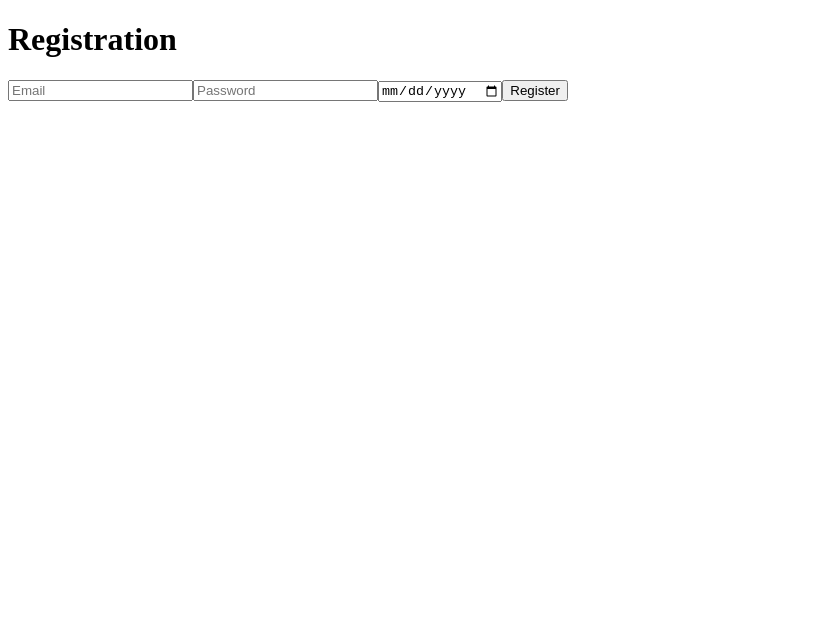
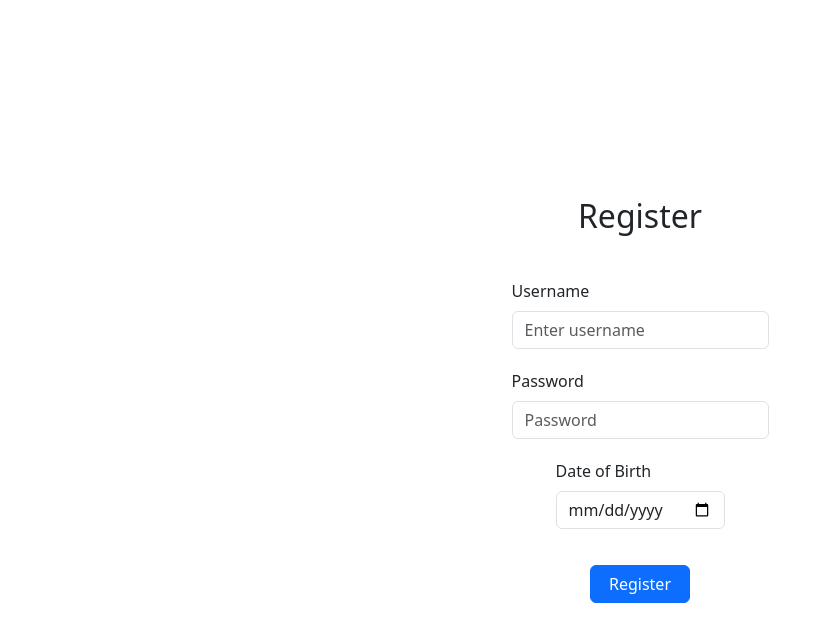
Before and after one commit to praveenvoonna/samson-kt-elektronik-weather-app, a React (Create React App) app in the folder frontend/: page /register in a window 1280 px wide. Shown: the top 642 px of the page, without its empty margins (0-824 px from the left). Built offline with nearby package versions, Linux system fonts and the light colour scheme; the HTML template or start-up script is replaced by a standard one.

Commit message:
changes in frontend code

```diff
--- a/frontend/src/App.js
+++ b/frontend/src/App.js
@@ -1,21 +1,23 @@
-import React from 'react';
-import { BrowserRouter as Router, Switch, Route } from 'react-router-dom';
-import Home from './screens/Home';
-import Login from './components/Login';
-import Registration from './components/Registration';
-import Weather from './components/Weather';
+import React, { useState, useEffect } from "react";
+import { BrowserRouter as Router, Routes, Route } from "react-router-dom";
+import Home from "./screens/Home";
+import Login from "./components/Login";
+import Registration from "./components/Registration";
+import Weather from "./components/Weather";
+import Dashboard from "./screens/Dashboard"
+
 
 function App() {
+
   return (
     <Router>
-      <div>
-        <Switch>
-          <Route path="/" exact component={Home} />
-          <Route path="/login" component={Login} />
-          <Route path="/register" component={Registration} />
-          <Route path="/weather" component={Weather} />
-        </Switch>
-      </div>
+      <Routes>
+        <Route path="/login" Component={Login} />
+        <Route path="/register" Component={Registration} />
+        <Route path="/weather" Component={Weather} />
+        <Route path="/dashboard" Component={Dashboard} />
+        <Route path="/" exact Component={Home} />
+      </Routes>
     </Router>
   );
 }
--- /dev/null
+++ b/frontend/src/components/Login.css
@@ -0,0 +1,33 @@
+.login-container {
+    display: flex;
+    flex-direction: column;
+    align-items: center;
+    justify-content: center;
+    height: 100vh;
+  }
+
+  .login-container h2 {
+    margin-bottom: 1.5rem;
+  }
+
+  form {
+    display: flex;
+    flex-direction: column;
+    width: 300px;
+  }
+
+  form label {
+    margin-bottom: 0.5rem;
+  }
+
+  form input {
+    padding: 0.5rem;
+    margin-bottom: 1rem;
+  }
+
+  form button {
+    padding: 0.5rem;
+    width: 100px;
+    align-self: center;
+    margin-top: 1rem;
+  }
--- a/frontend/src/components/Login.js
+++ b/frontend/src/components/Login.js
@@ -1,21 +1,82 @@
-import React, { useState } from 'react';
+import React, { useState } from "react";
+import { Form, Button } from "react-bootstrap";
+import axios from "axios";
+import { useNavigate } from "react-router-dom";
+import "./Login.css";
 
 const Login = () => {
-    const [username, setUsername] = useState('');
-    const [password, setPassword] = useState('');
+  const [username, setUsername] = useState("");
+  const [password, setPassword] = useState("");
+  const [token, setToken] = useState("");
+  const [errMessage, setError] = useState("");
 
-    const handleLogin = () => {
-        // Implement login logic here
+  const navigate = useNavigate();
+  const navigateToDashboard = () => {
+    navigate("/dashboard");
+  };
+  const handleSubmit = async (e) => {
+    e.preventDefault();
+
+    const data = {
+      username: username,
+      password: password,
     };
 
-    return (
-        <div>
-            <h1>Login</h1>
-            <input type="text" placeholder="Username" value={username} onChange={(e) => setUsername(e.target.value)} />
-            <input type="password" placeholder="Password" value={password} onChange={(e) => setPassword(e.target.value)} />
-            <button onClick={handleLogin}>Login</button>
-        </div>
-    );
+    try {
+      const response = await axios.post("http://localhost:8080/login", data, {
+        headers: {
+          "Content-Type": "application/json",
+        },
+      });
+
+      console.log(response.data);
+      setToken(response.data.token);
+      sessionStorage.setItem("token", response.data.token);
+      navigateToDashboard();
+    } catch (error) {
+      console.error("Error:", error);
+      setError("Login failed");
+    }
+  };
+
+  return (
+    <>
+      <div className="login-container">
+        <h2>Login</h2>
+        <Form onSubmit={handleSubmit}>
+          {/* username */}
+          <Form.Group controlId="formBasicUsername">
+            <Form.Label>Username</Form.Label>
+            <Form.Control
+              type="text"
+              name="username"
+              value={username}
+              onChange={(e) => setUsername(e.target.value)}
+              placeholder="Enter username"
+            />
+          </Form.Group>
+
+          {/* password */}
+          <Form.Group controlId="formBasicPassword">
+            <Form.Label>Password</Form.Label>
+            <Form.Control
+              type="password"
+              name="password"
+              value={password}
+              onChange={(e) => setPassword(e.target.value)}
+              placeholder="Password"
+            />
+          </Form.Group>
+
+          {/* submit button */}
+          <Button variant="primary" type="submit">
+            Login
+          </Button>
+          {errMessage ? <h1>{errMessage}</h1> : null}
+        </Form>
+      </div>
+    </>
+  );
 };
 
 export default Login;
--- /dev/null
+++ b/frontend/src/components/Registration.css
@@ -0,0 +1,33 @@
+.register-container {
+    display: flex;
+    flex-direction: column;
+    align-items: center;
+    justify-content: center;
+    height: 100vh;
+  }
+
+  .register-container h2 {
+    margin-bottom: 1.5rem;
+  }
+
+  form {
+    display: flex;
+    flex-direction: column;
+    width: 300px;
+  }
+
+  form label {
+    margin-bottom: 0.5rem;
+  }
+
+  form input {
+    padding: 0.5rem;
+    margin-bottom: 1rem;
+  }
+
+  form button {
+    padding: 0.5rem;
+    width: 100px;
+    align-self: center;
+    margin-top: 1rem;
+  }
--- a/frontend/src/components/Registration.js
+++ b/frontend/src/components/Registration.js
@@ -1,23 +1,95 @@
-import React, { useState } from 'react';
+import React, { useState } from "react";
+import { Form, Button } from "react-bootstrap";
+import axios from "axios";
+import { useNavigate } from "react-router-dom";
+import "./Registration.css";
 
-const Registration = () => {
-    const [email, setEmail] = useState('');
-    const [password, setPassword] = useState('');
-    const [dateOfBirth, setDateOfBirth] = useState('');
+const Register = () => {
+  const [username, setUsername] = useState("");
+  const [password, setPassword] = useState("");
+  const [dateOfBirth, setDateOfBirth] = useState("");
+  const [token, setToken] = useState("");
+  const [errMessage, setError] = useState("");
 
-    const handleRegistration = () => {
-        // Implement registration logic here
+  const navigate = useNavigate();
+  const navigateToDashboard = () => {
+    navigate("/dashboard");
+  };
+
+  const handleSubmit = async (e) => {
+    e.preventDefault();
+
+    const data = {
+      username: username,
+      password: password,
+      date_of_birth: dateOfBirth,
     };
 
-    return (
-        <div>
-            <h1>Registration</h1>
-            <input type="email" placeholder="Email" value={email} onChange={(e) => setEmail(e.target.value)} />
-            <input type="password" placeholder="Password" value={password} onChange={(e) => setPassword(e.target.value)} />
-            <input type="date" placeholder="Date of Birth" value={dateOfBirth} onChange={(e) => setDateOfBirth(e.target.value)} />
-            <button onClick={handleRegistration}>Register</button>
-        </div>
-    );
+    try {
+      const response = await axios.post("http://localhost:8080/register", data, {
+        headers: {
+          "Content-Type": "application/json",
+        },
+      });
+
+      console.log(response.data);
+      setToken(response.data.token);
+      sessionStorage.setItem("token", response.data.token);
+      navigateToDashboard();
+    } catch (error) {
+      console.error("Error:", error);
+      setError("Registration failed");
+    }
+  };
+
+  return (
+    <>
+      <div className="register-container">
+        <h2>Register</h2>
+        <Form onSubmit={handleSubmit}>
+          {/* username */}
+          <Form.Group controlId="formBasicUsername">
+            <Form.Label>Username</Form.Label>
+            <Form.Control
+              type="text"
+              name="username"
+              value={username}
+              onChange={(e) => setUsername(e.target.value)}
+              placeholder="Enter username"
+            />
+          </Form.Group>
+
+          {/* password */}
+          <Form.Group controlId="formBasicPassword">
+            <Form.Label>Password</Form.Label>
+            <Form.Control
+              type="password"
+              name="password"
+              value={password}
+              onChange={(e) => setPassword(e.target.value)}
+              placeholder="Password"
+            />
+          </Form.Group>
+
+          {/* date of birth */}
+          <Form.Group controlId="formBasicDate">
+            <Form.Label>Date of Birth</Form.Label>
+            <Form.Control
+              type="date"
+              value={dateOfBirth}
+              onChange={(e) => setDateOfBirth(e.target.value)}
+              placeholder="Date of Birth"
+            />
+          </Form.Group>
+
+          {/* submit button */}
+          <Button variant="primary" type="submit">
+            Register
+          </Button>
+        </Form>
+      </div>
+    </>
+  );
 };
 
-export default Registration;
+export default Register;
--- a/frontend/src/components/Weather.js
+++ b/frontend/src/components/Weather.js
@@ -1,34 +1,23 @@
-import React, { useState } from 'react';
-import axios from 'axios';
+import React from "react";
 
-const Weather = () => {
-    const [city, setCity] = useState('');
-    const [weatherData, setWeatherData] = useState(null);
-    const apiKey = "ceb1a1a71184d74a1238a6a81ecf1d0f"
-
-    const handleSearch = () => {
-        // Implement weather search logic here
-        axios.get(`https://api.openweathermap.org/data/2.5/weather?q=${city}&appid=${apiKey}`)
-            .then(response => {
-                setWeatherData(response.data);
-            })
-            .catch(error => {
-                console.error(error);
-            });
-    };
-
-    return (
-        <div>
-            <h1>Current Weather and History</h1>
-            <input type="text" placeholder="City Name" value={city} onChange={(e) => setCity(e.target.value)} />
-            <button onClick={handleSearch}>Search</button>
-            {weatherData && (
-                <div>
-                    {/* Display weather data in tabular form */}
-                </div>
-            )}
-        </div>
-    );
+const Weather = ({ weatherData }) => {
+  return (
+    <div>
+      <h3>Weather Information for {weatherData.name}</h3>
+      <p>Coordinates: {weatherData.coord.lat} (Latitude), {weatherData.coord.lon} (Longitude)</p>
+      <p>Weather: {weatherData.weather[0].main} - {weatherData.weather[0].description}</p>
+      <p>Temperature: {weatherData.main.temp} Kelvin</p>
+      <p>Feels Like: {weatherData.main.feels_like} Kelvin</p>
+      <p>Minimum Temperature: {weatherData.main.temp_min} Kelvin</p>
+      <p>Maximum Temperature: {weatherData.main.temp_max} Kelvin</p>
+      <p>Pressure: {weatherData.main.pressure} hPa</p>
+      <p>Humidity: {weatherData.main.humidity}%</p>
+      <p>Wind Speed: {weatherData.wind.speed} m/s</p>
+      <p>Cloudiness: {weatherData.clouds.all}%</p>
+      <p>Sunrise Time: {new Date(weatherData.sys.sunrise * 1000).toLocaleTimeString()}</p>
+      <p>Sunset Time: {new Date(weatherData.sys.sunset * 1000).toLocaleTimeString()}</p>
+    </div>
+  );
 };
 
 export default Weather;
--- /dev/null
+++ b/frontend/src/screens/Dashboard.css
@@ -0,0 +1,52 @@
+.dashboard-container {
+    display: flex;
+    flex-direction: column;
+    align-items: center;
+    margin-top: 20px;
+  }
+
+  .dashboard-container h2 {
+    margin-bottom: 20px;
+  }
+
+  button {
+    margin-top: 20px;
+  }
+
+  form {
+    display: flex;
+    flex-direction: column;
+    align-items: center;
+    margin-top: 20px;
+  }
+
+  form label {
+    margin-bottom: 10px;
+  }
+
+  form input {
+    padding: 10px;
+    margin-bottom: 20px;
+  }
+
+  .table {
+    width: 60%;
+    margin-top: 40px;
+    border-collapse: collapse;
+  }
+
+  th,
+  td {
+    border: 1px solid #dddddd;
+    text-align: left;
+    padding: 8px;
+  }
+
+  th {
+    background-color: #f2f2f2;
+  }
+
+  h3 {
+    margin-top: 40px;
+    margin-bottom: 20px;
+  }
--- /dev/null
+++ b/frontend/src/screens/Dashboard.js
@@ -0,0 +1,137 @@
+import React, { useState, useEffect } from "react";
+import { Form, Button } from "react-bootstrap";
+import axios from "axios";
+import Weather from "../components/Weather";
+import { useNavigate } from "react-router-dom";
+import "./Dashboard.css";
+
+const Dashboard = () => {
+  const [city, setCity] = useState("");
+  const [weatherData, setWeatherData] = useState(null);
+  const [historyData, setHistoryData] = useState([]);
+
+  const getWeatherData = async () => {
+    try {
+      // const token = sessionStorage.getItem("token");
+      const response = await axios.get(
+        `http://localhost:8080/weather?city=${city}`
+        // {
+        //   headers: {
+        //     Authorization: `Bearer ${token}`,
+        //   },
+        // }
+      );
+      setWeatherData(response.data);
+    } catch (error) {
+      console.error("Error:", error);
+    }
+  };
+
+  const getHistoryData = async () => {
+    try {
+      // const token = sessionStorage.getItem("token");
+      const response = await axios.get("http://localhost:8080/history");
+      // {
+      //   headers: {
+      //     Authorization: `Bearer ${token}`,
+      //   },
+      // }
+      setHistoryData(response.data);
+    } catch (error) {
+      console.error("Error:", error);
+    }
+  };
+
+  useEffect(() => {
+    getHistoryData();
+  }, []);
+
+  const handleSubmit = (e) => {
+    e.preventDefault();
+    getWeatherData();
+  };
+
+  const navigate = useNavigate();
+  const navigateToHome = () => {
+    navigate("/");
+  };
+
+  const handleLogout = () => {
+    sessionStorage.removeItem("token");
+    navigateToHome();
+  };
+
+  const convertKelvinToCelsius = (temp) => {
+    return (temp - 273.15).toFixed(2);
+  };
+
+  return (
+    <div className="dashboard-container">
+      <h2>Dashboard</h2>
+      <Button variant="secondary" onClick={handleLogout}>
+        Logout
+      </Button>
+      <Form onSubmit={handleSubmit}>
+        {/* city input */}
+        <Form.Group controlId="formBasicCity">
+          <Form.Label>City</Form.Label>
+          <Form.Control
+            type="text"
+            value={city}
+            onChange={(e) => setCity(e.target.value)}
+            placeholder="Enter city name"
+          />
+        </Form.Group>
+
+        {/* get weather button */}
+        <Button variant="primary" type="submit">
+          Get Weather
+        </Button>
+      </Form>
+
+      {/* display weather data */}
+      {weatherData && (
+        <div>
+          {weatherData && (
+            <div>
+              <h3>Weather Data for {city}</h3>
+              <table className="table">
+                <thead>
+                  <tr>
+                    <th>Description</th>
+                    <th>Temperature (Celsius)</th>
+                    <th>Pressure</th>
+                    <th>Humidity</th>
+                    <th>Wind Speed</th>
+                  </tr>
+                </thead>
+                <tbody>
+                  <tr>
+                    <td>{weatherData.weather[0].description}</td>
+                    <td>{convertKelvinToCelsius(weatherData.main.temp)}</td>
+                    <td>{weatherData.main.pressure}</td>
+                    <td>{weatherData.main.humidity}</td>
+                    <td>{weatherData.wind.speed}</td>
+                  </tr>
+                </tbody>
+              </table>
+            </div>
+          )}
+        </div>
+      )}
+
+      {/* display history data */}
+      <div>
+        <h3>Search History</h3>
+        {historyData &&
+          historyData.map((item, index) => (
+            <div key={index}>
+              <p>{item}</p>
+            </div>
+          ))}
+      </div>
+    </div>
+  );
+};
+
+export default Dashboard;
--- /dev/null
+++ b/frontend/src/screens/Home.css
@@ -0,0 +1,32 @@
+.home-container {
+    display: flex;
+    flex-direction: column;
+    align-items: center;
+    justify-content: center;
+    height: 100vh;
+}
+
+.home-title {
+    font-size: 2.5rem;
+    margin-bottom: 2rem;
+}
+
+.home-links {
+    display: flex;
+}
+
+.home-link {
+    padding: 1rem 2rem;
+    margin: 0 1rem;
+    text-decoration: none;
+    color: #fff;
+    background-color: #007bff;
+    border: 1px solid #007bff;
+    border-radius: 0.25rem;
+    transition: background-color 0.3s, border-color 0.3s;
+}
+
+.home-link:hover {
+    background-color: #0056b3;
+    border-color: #0056b3;
+}
--- a/frontend/src/screens/Home.js
+++ b/frontend/src/screens/Home.js
@@ -1,13 +1,15 @@
 import React from 'react';
 import { Link } from 'react-router-dom';
+import './Home.css';
 
 const Home = () => {
     return (
-        <div>
-            <h1>Welcome to the Weather App!</h1>
-            <Link to="/login">Login</Link>
-            <Link to="/register">Register</Link>
-            <Link to="/weather">Check Weather</Link>
+        <div className="home-container">
+            <h1 className="home-title">Welcome to the Weather App!</h1>
+            <div className="home-links">
+                <Link to="/login" className="home-link">Login</Link>
+                <Link to="/register" className="home-link">Register</Link>
+            </div>
         </div>
     );
 };
```
Also changed, not shown: frontend/package.json (+7 -2 lines), frontend/src/screens/LoginScreen.js (deleted), 1 other file (tests, documents, lock files or other folders).
